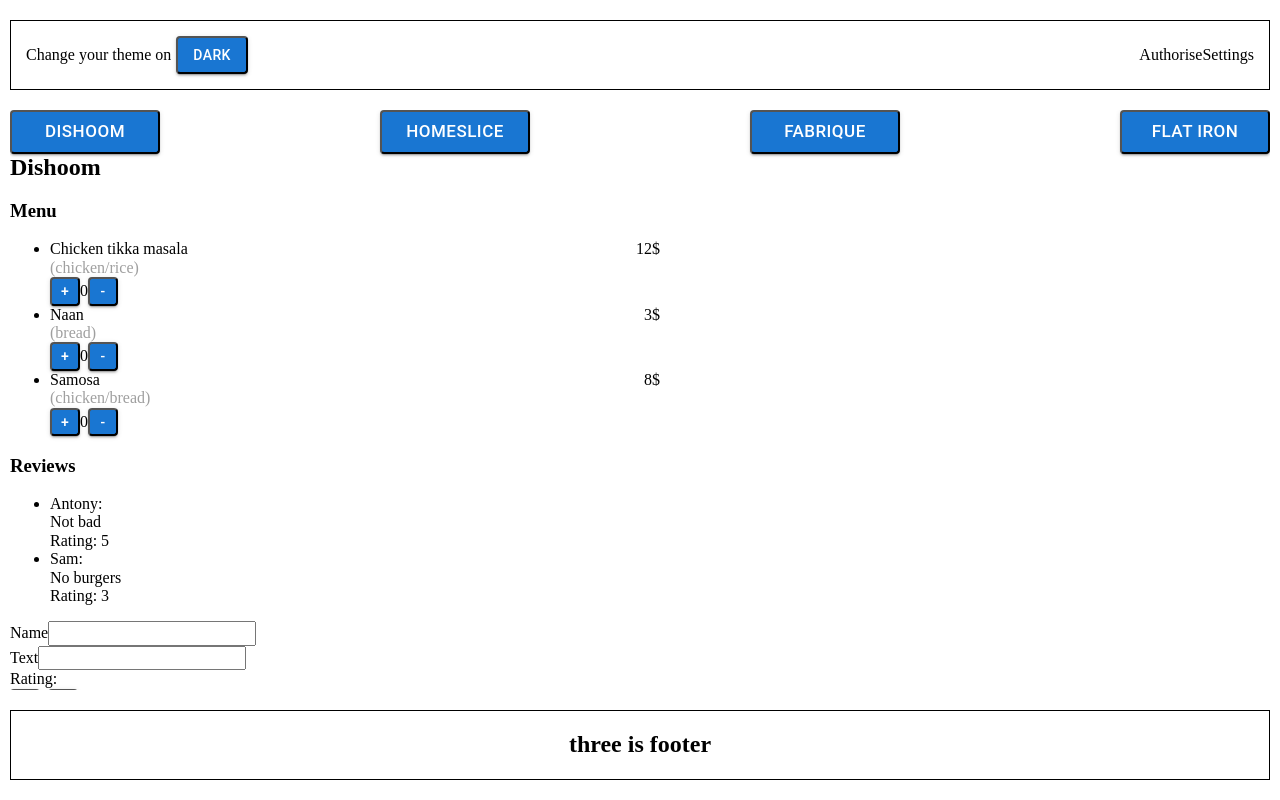
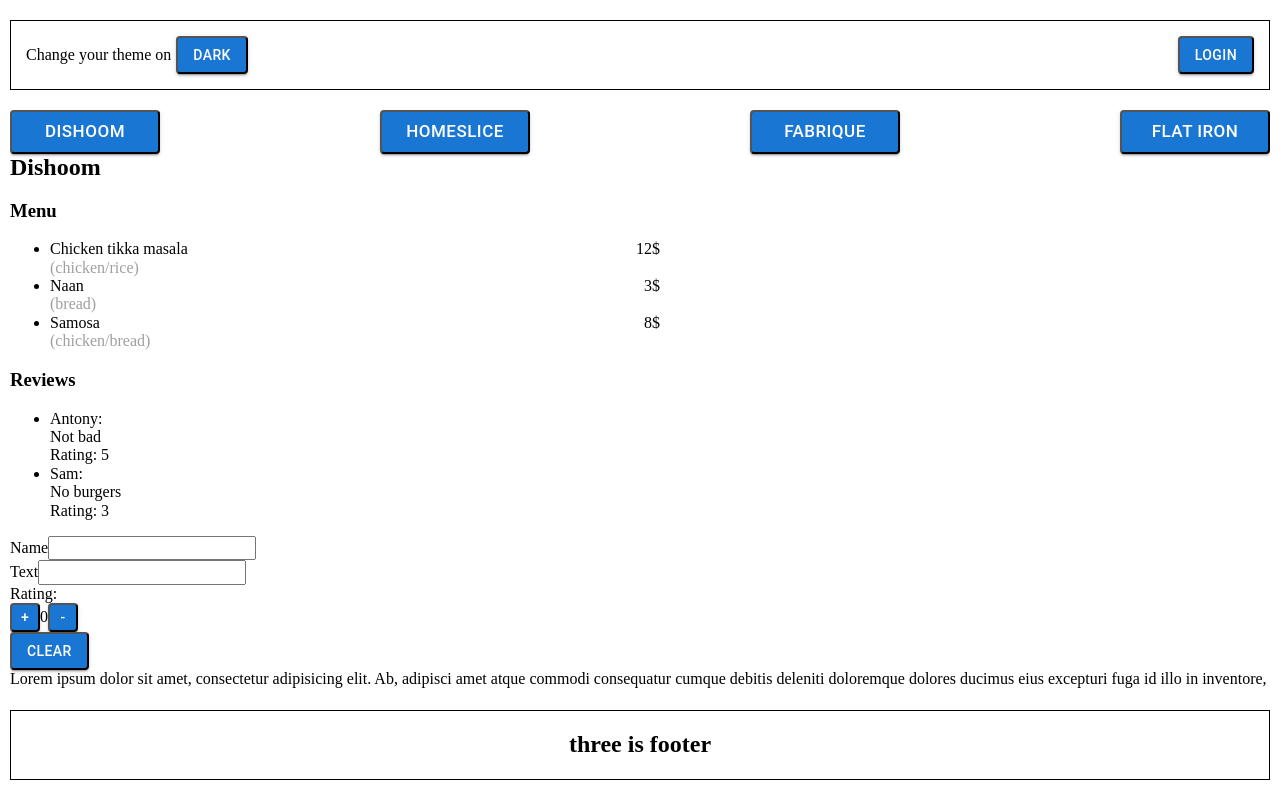
Before and after one commit to tsed-alex/react-learnjs, a React (Vite) app: page / in a window 1280 px wide. Built offline with nearby package versions, Linux system fonts and the light colour scheme.

Commit message:
add impl for hm-6 part with Login

```diff
--- a/src/components/app/App.jsx
+++ b/src/components/app/App.jsx
@@ -1,7 +1,10 @@
-import {Layout} from "../layout/Layout";
+import { Layout } from '../layout/Layout';
+import { UserContextProvider } from '../user-context/user-context';
 
 export const App = () => {
     return (
-        <Layout/>
+        <UserContextProvider>
+            <Layout />
+        </UserContextProvider>
     );
 };
--- a/src/components/header/authorise-settings/AuthoriseSettings.jsx
+++ b/src/components/header/authorise-settings/AuthoriseSettings.jsx
@@ -1,3 +1,31 @@
+import { Button } from '../../button/Button';
+import { UserContext } from '../../user-context';
+import { use, useCallback } from 'react';
+
 export const AuthoriseSettings = () => {
-    return <div>AuthoriseSettings</div>;
+    const { user, setUser } = use(UserContext);
+
+    const handleAuthorise = useCallback(() => {
+        setUser((currentUser) => {
+            if (currentUser) {
+                return null;
+            } else {
+                return 'Sanchez';
+            }
+        });
+    }, []);
+
+    return (
+        <div>
+            {user ? (
+                <span style={{ marginRight: '10px' }}>
+                    You are welcome `{user}`
+                </span>
+            ) : null}
+            <Button
+                title={!!user ? 'Logout' : 'Login'}
+                onClick={handleAuthorise}
+            />
+        </div>
+    );
 };
--- a/src/components/restaurant-page/menu/menu-item/Menu-Item.jsx
+++ b/src/components/restaurant-page/menu/menu-item/Menu-Item.jsx
@@ -1,11 +1,13 @@
-import React from 'react';
+import React, { use } from 'react';
 import { Counter } from '../../counter/Counter';
 import { useCount } from '../use-count';
 import styles from './menu-item.module.scss';
 import classNames from 'classnames';
+import { UserContext } from '../../../user-context';
 
 export const MenuItem = ({ item }) => {
     const { count, onIncrement, onDecrement } = useCount();
+    const { user } = use(UserContext);
 
     return (
         <>
@@ -18,11 +20,14 @@
                 </div>
                 <div className="menu-price">{item.price}$</div>
             </div>
-            <Counter
-                value={count}
-                onIncrement={onIncrement}
-                onDecrement={onDecrement}
-            />
+
+            {user ? (
+                <Counter
+                    value={count}
+                    onIncrement={onIncrement}
+                    onDecrement={onDecrement}
+                />
+            ) : null}
         </>
     );
 };
--- /dev/null
+++ b/src/components/user-context/index.js
@@ -0,0 +1,3 @@
+import { createContext } from 'react';
+
+export const UserContext = createContext(null);
--- /dev/null
+++ b/src/components/user-context/user-context.jsx
@@ -0,0 +1,8 @@
+import { UserContext } from './index';
+import { useState } from 'react';
+
+export const UserContextProvider = ({ children }) => {
+    const [user, setUser] = useState(null);
+
+    return <UserContext value={{ user, setUser }}>{children}</UserContext>;
+};
```
